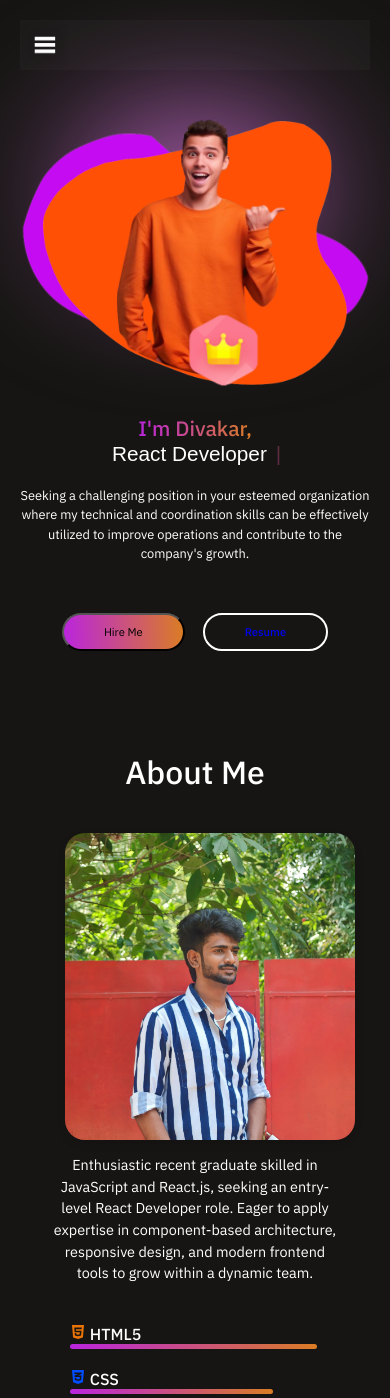
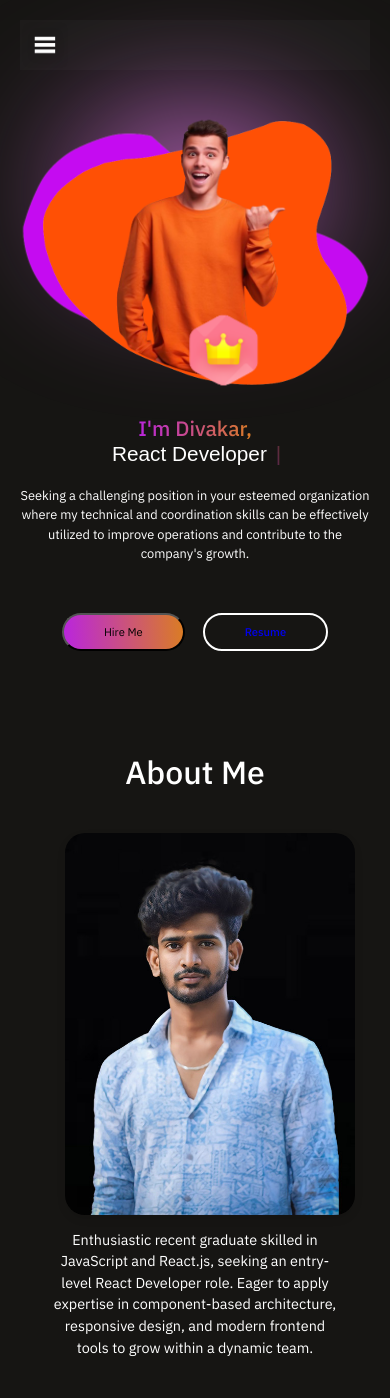
Before and after one commit to divakardharma/divakar-portfolio, a React (Vite) app: page / in a window 390 px wide. Shown: the top 1398 px of the page. Built offline with nearby package versions, Linux system fonts and the light colour scheme.

Commit message:
commit
commit

```diff
--- a/src/about.css
+++ b/src/about.css
@@ -47,7 +47,7 @@ body {
 .aboutpic {
   width: 90%;
   margin-left: 5%;
-  max-width: 500px;
+  max-width: 450px;
   border-radius: 20px;
   box-shadow: 0px 4px 8px rgba(0, 0, 0, 0.1);
 }
@@ -141,7 +141,7 @@ body {
   }
   .aboutpic {
     width: 85%;
-    max-width: 500px;
+    max-width: 400px;
     border-radius: 20px;
     box-shadow: 0px 4px 8px rgba(0, 0, 0, 0.1);
   }
--- a/src/about.jsx
+++ b/src/about.jsx
@@ -1,5 +1,5 @@
 import React, { useEffect } from 'react';
-import Img from './assets/about1.jpg';
+import Img from './assets/about3.jpg';
 import './about.css';
 import Aos from 'aos';
 import 'aos/dist/aos.css';
```
Also changed, not shown: src/assets/about3.jpg (added).
